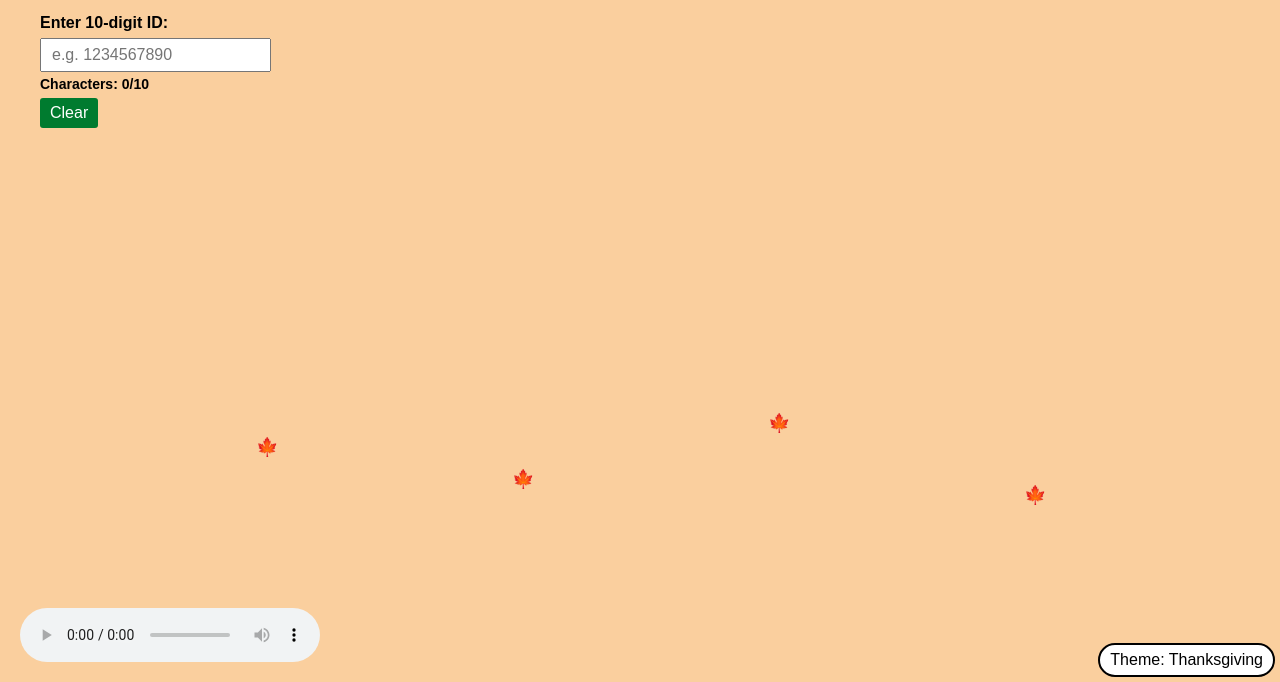
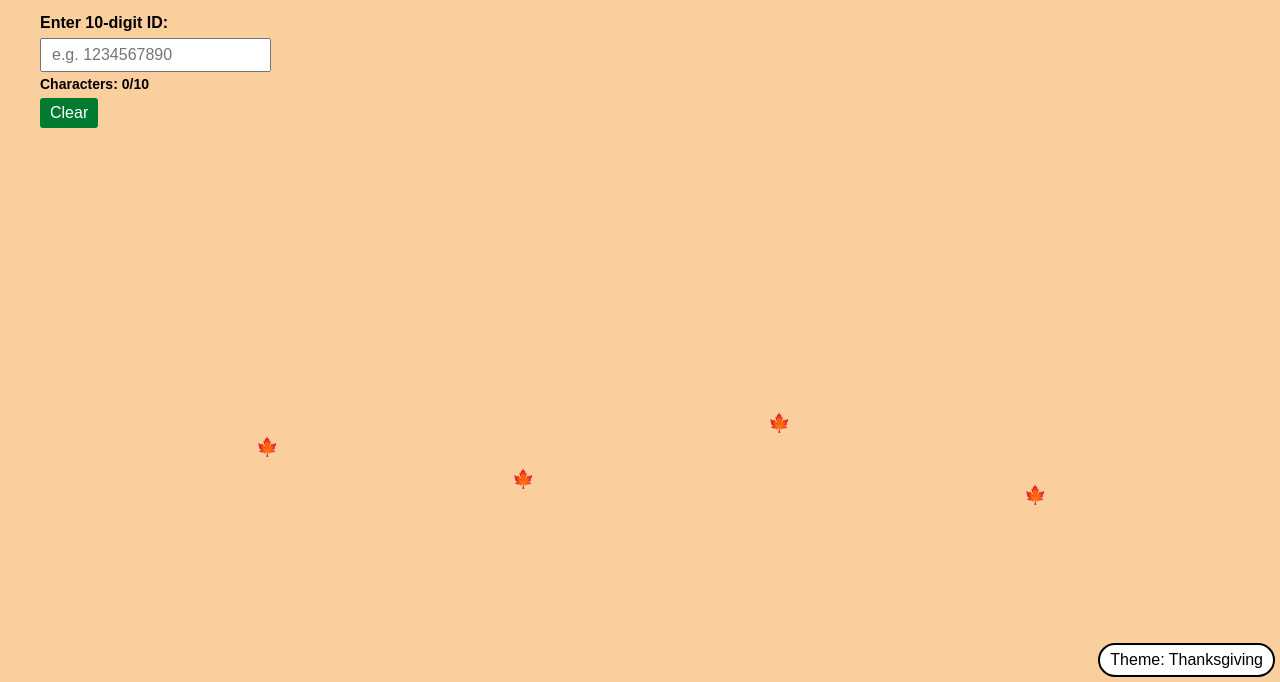
Before and after one commit to professoryounger/agile-methodologies-class, a plain HTML site: page index.html in a window 1280 px wide. Both pictures are taken after a click on the button "Theme: Christmas". Shown: the part 118-800 px from the top of the page. Drawn offline with Linux system fonts and the light colour scheme.

Commit message:
Pause and hide audio element on theme switch

```diff
--- a/index.html
+++ b/index.html
@@ -271,6 +271,8 @@ broad selectors -->
         document.styleSheets[0].insertRule("h1 { color: #512300; }", 5)
         document.styleSheets[0].deleteRule(4)
         document.styleSheets[0].insertRule("body { font-family: Arial, sans-serif; margin: 40px; background-color: #facf9e; }", 4)
+        document.getElementById(`audio`).pause()
+        document.getElementById(`audio`).style.display = 'none';
       } else {
         currentTheme = "Christmas"
         document.getElementById(`themeswitcher`).innerHTML = "Theme: Christmas"
```
